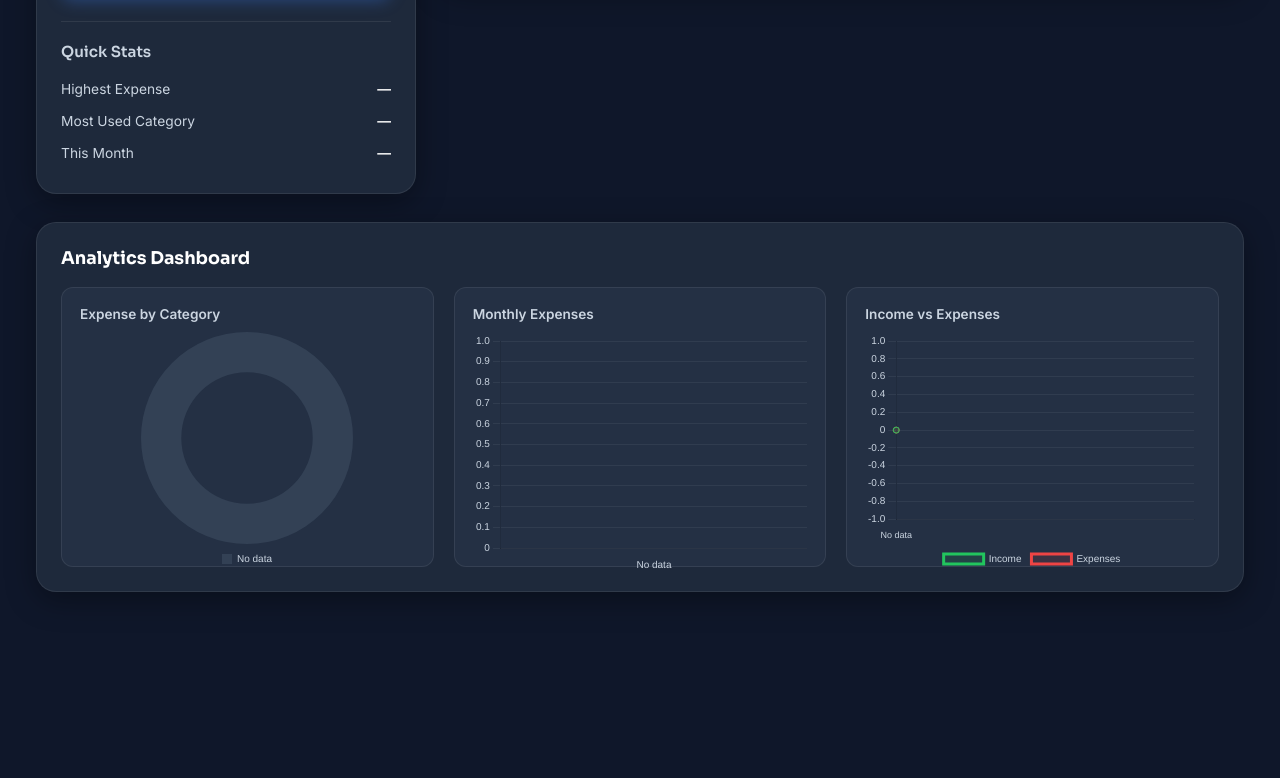
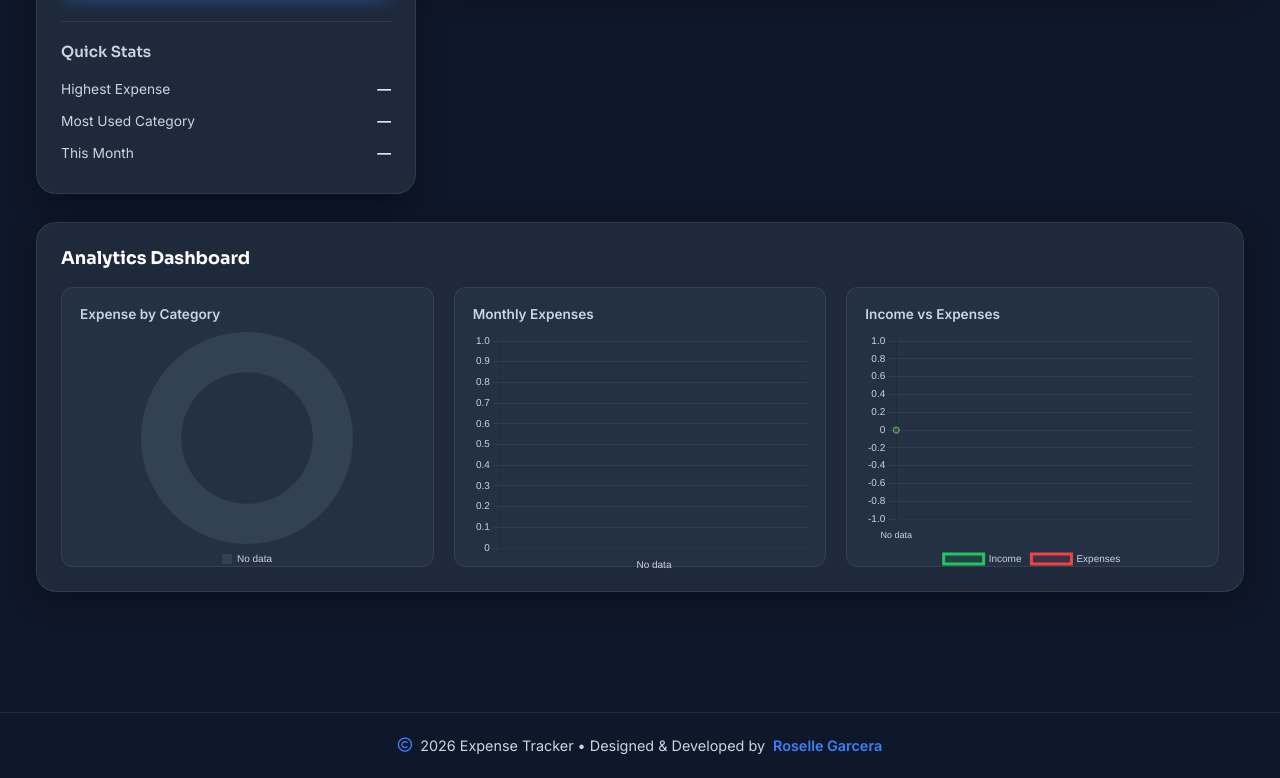
Before and after one commit to grcrrsl/expense_tracker, a plain HTML site: page index.html in a window 1280 px wide. Shown: the part 841-1619 px from the top of the page. Before the commit the page ends 1513 px from the top, so only its background shows below. Drawn offline with nearby package versions, Linux system fonts and the light colour scheme.

Commit message:
initial commit

```diff
--- a/index.html
+++ b/index.html
@@ -244,6 +244,14 @@
   </div>
 </div>
 
+<footer class="footer">
+    <p>
+        <i class="fa-regular fa-copyright"></i>
+        2026 Expense Tracker • Designed & Developed by
+        <span>Roselle Garcera</span>
+    </p>
+</footer>
+
 <script src="https://cdn.jsdelivr.net/npm/chart.js@4.4.4/dist/chart.umd.min.js"></script>
 <script src="script.js"></script>
 </body>
--- a/script.js
+++ b/script.js
@@ -470,8 +470,8 @@ function renderStatistics() {
     const mostUsed = Object.keys(counts).reduce((a, b) =>
       counts[a] > counts[b] ? a : b,
     );
-    document.getElementById("mostUsedCategory").textContent =
-      `${CATEGORIES[mostUsed].icon} ${mostUsed}`;
+   document.getElementById("mostUsedCategory").innerHTML =
+     `<i class="${CATEGORIES[mostUsed].icon}"></i> ${mostUsed}`;
   } else {
     document.getElementById("mostUsedCategory").textContent = "—";
   }
--- a/style.css
+++ b/style.css
@@ -632,3 +632,38 @@ select { appearance: none; cursor: pointer; }
     font-size:1rem;
     flex-shrink:0;
 }
+
+/* ============================================================
+   FOOTER
+   ============================================================ */
+.footer{
+    margin-top:40px;
+    padding:24px 20px;
+    text-align:center;
+    border-top:1px solid var(--border);
+    background:transparent;
+}
+
+.footer p{
+    margin:0;
+    color:var(--text-secondary);
+    font-size:0.9rem;
+    display:flex;
+    justify-content:center;
+    align-items:center;
+    gap:8px;
+}
+
+.footer span{
+    color:var(--accent);
+    font-weight:600;
+    transition:color .3s ease;
+}
+
+.footer span:hover{
+    color:var(--income);
+}
+
+.footer i{
+    color:var(--accent);
+}
```
